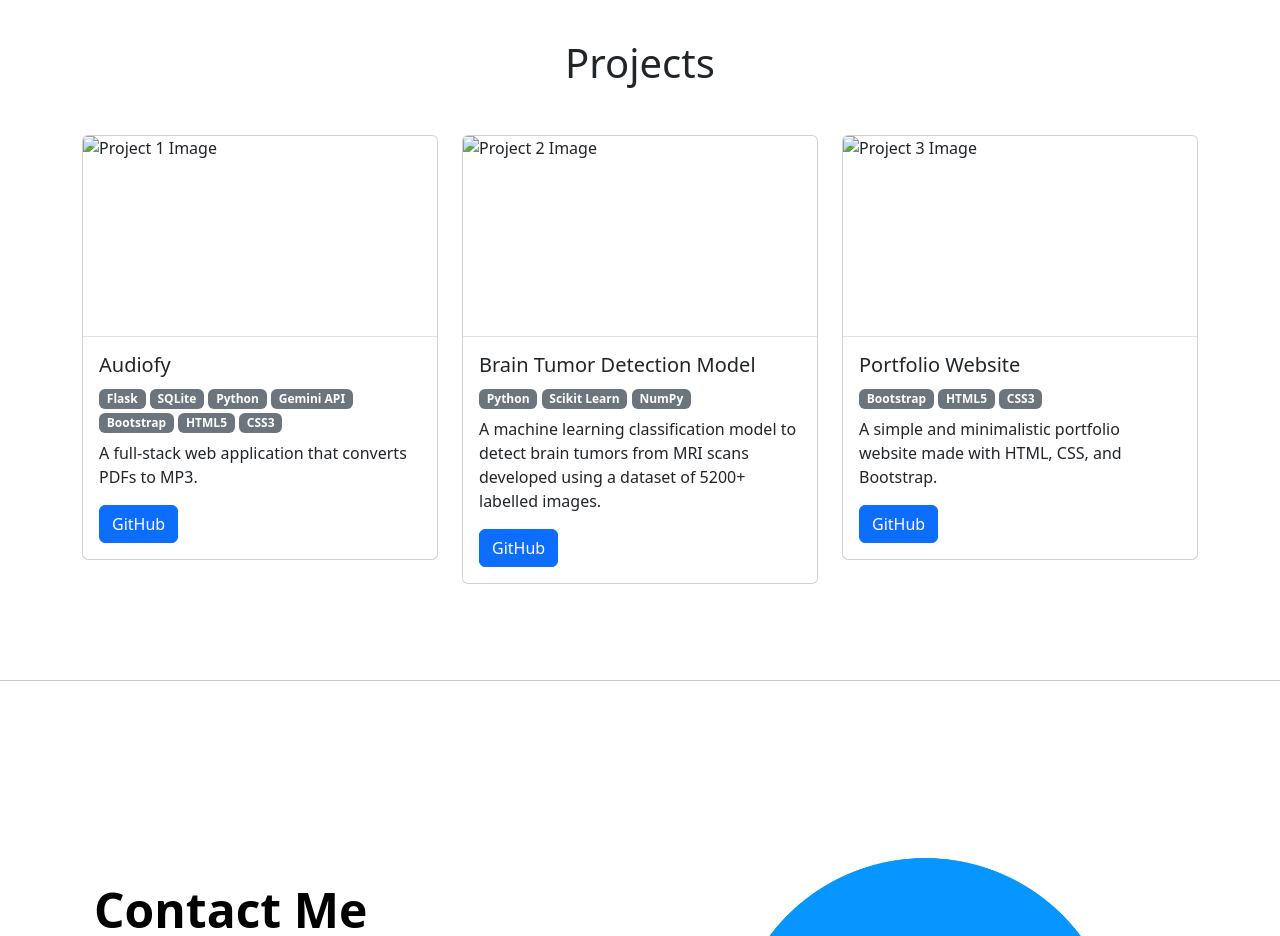
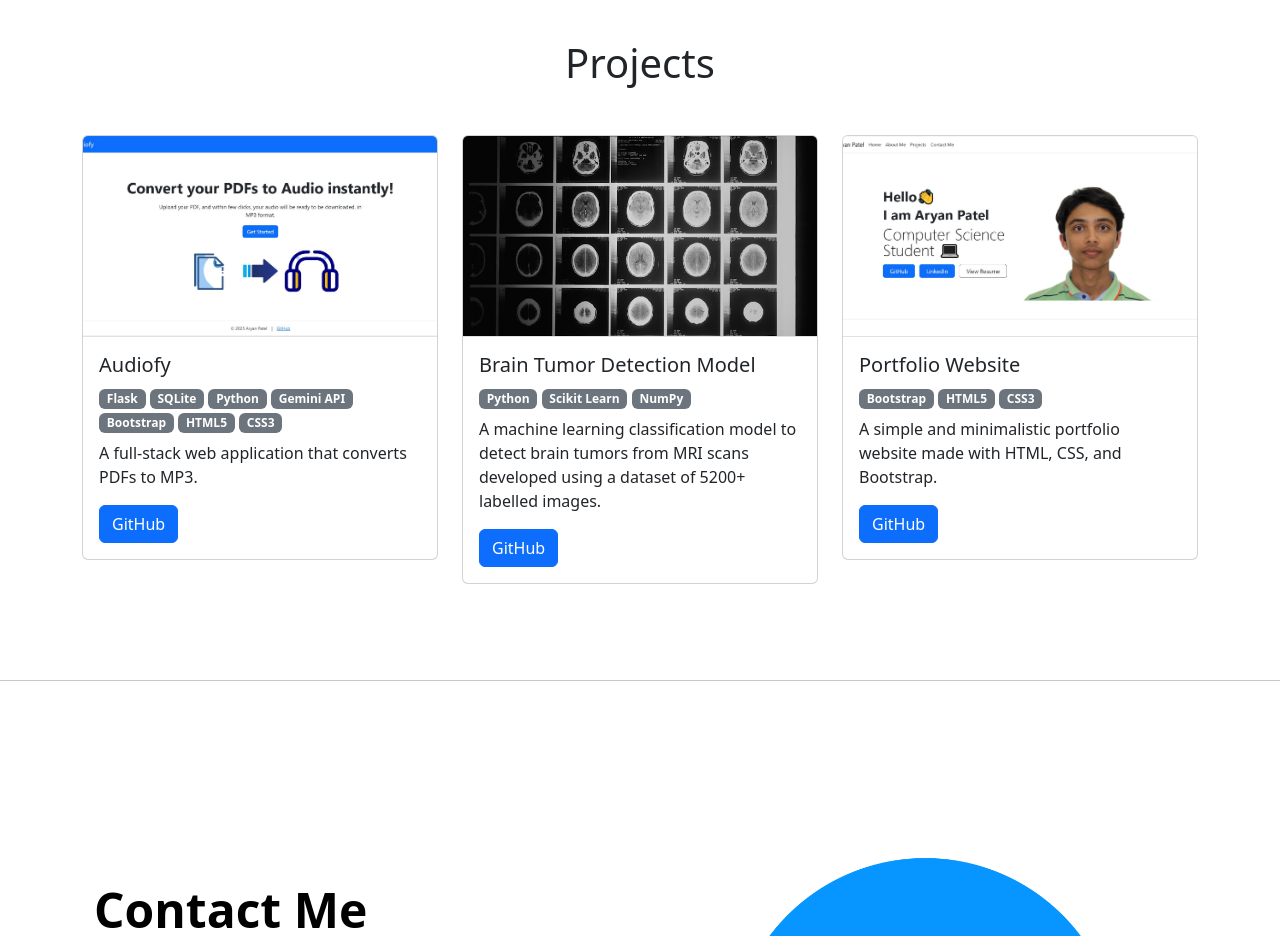
Before and after one commit to Aryan-R-Patel/portfolio-website, a plain HTML site: page index.html in a window 1280 px wide. Shown: the part 1460-2396 px from the top of the page. Drawn offline with nearby package versions, Linux system fonts and the light colour scheme; the site is published under a folder, as on GitHub Pages, so addresses that start at the root find nothing.

Commit message:
Fix image paths

```diff
--- a/index.html
+++ b/index.html
@@ -85,7 +85,7 @@
         <div class="row row-cols-1 row-cols-sm-2 row-cols-md-3 g-4">
             <div class="col">
                 <div class="card mb-5">
-                    <img src="/assets/audiofy.jpg" class="card-img-top" alt="Project 1 Image"
+                    <img src="./assets/audiofy.jpg" class="card-img-top" alt="Project 1 Image"
                         style="height: 200px; object-fit: cover;">
                     <div class="card-body border-top">
                         <h5 class="card-title">Audiofy</h5>
@@ -107,7 +107,7 @@
             </div>
             <div class="col">
                 <div class="card mb-5">
-                    <img src="/assets/brain-tumor.jpg" class="card-img-top" alt="Project 2 Image"
+                    <img src="./assets/brain-tumor.jpg" class="card-img-top" alt="Project 2 Image"
                         style="height: 200px; object-fit: cover;">
                     <div class="card-body border-top">
                         <h5 class="card-title">Brain Tumor Detection Model</h5>
@@ -125,7 +125,7 @@
             </div>
             <div class="col">
                 <div class="card mb-5">
-                    <img src="/assets/portfolio.jpg" class="card-img-top" alt="Project 3 Image"
+                    <img src="./assets/portfolio.jpg" class="card-img-top" alt="Project 3 Image"
                         style="height: 200px; object-fit: cover;">
                     <div class="card-body border-top">
                         <h5 class="card-title">Portfolio Website</h5>
```
